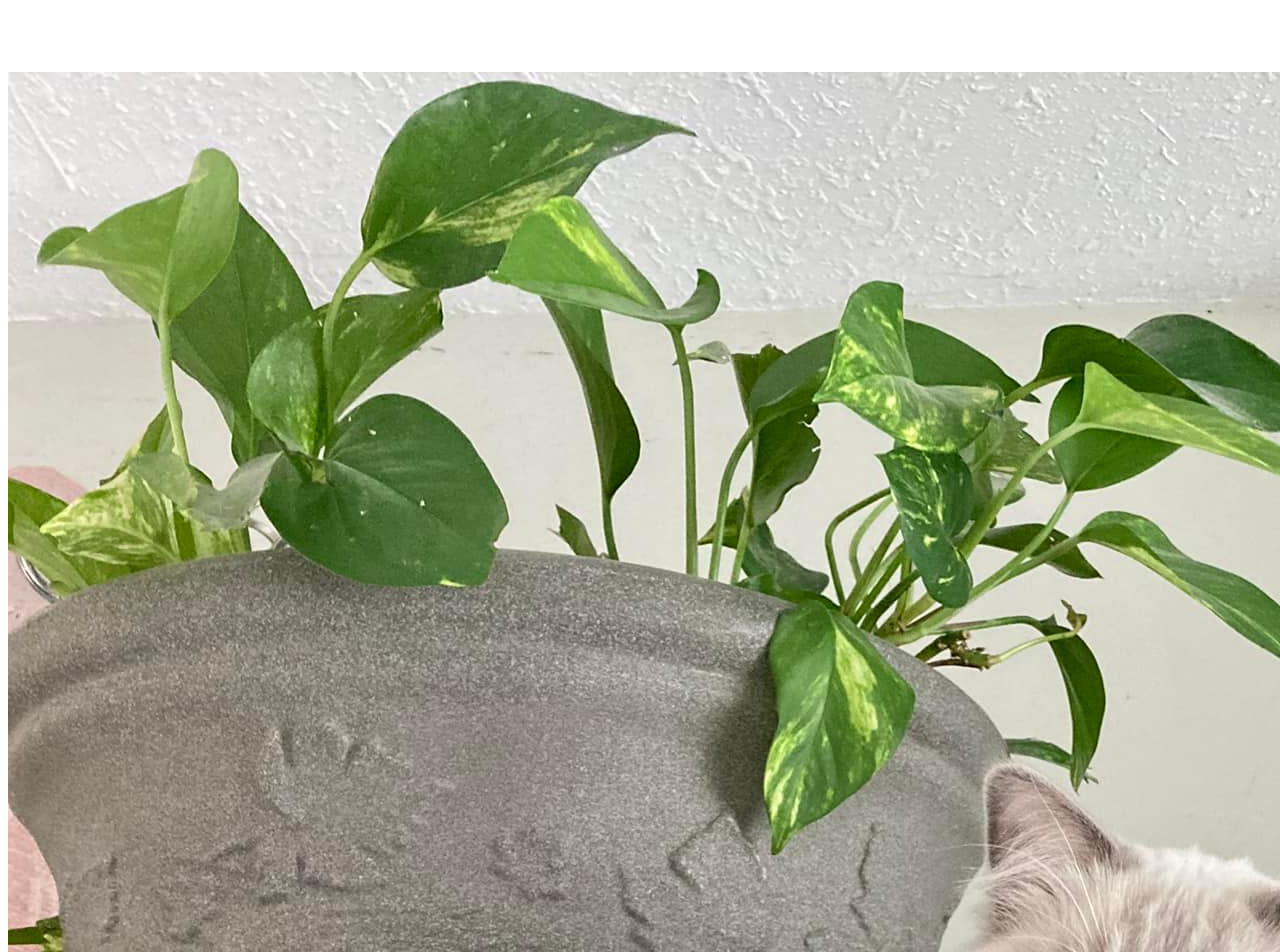
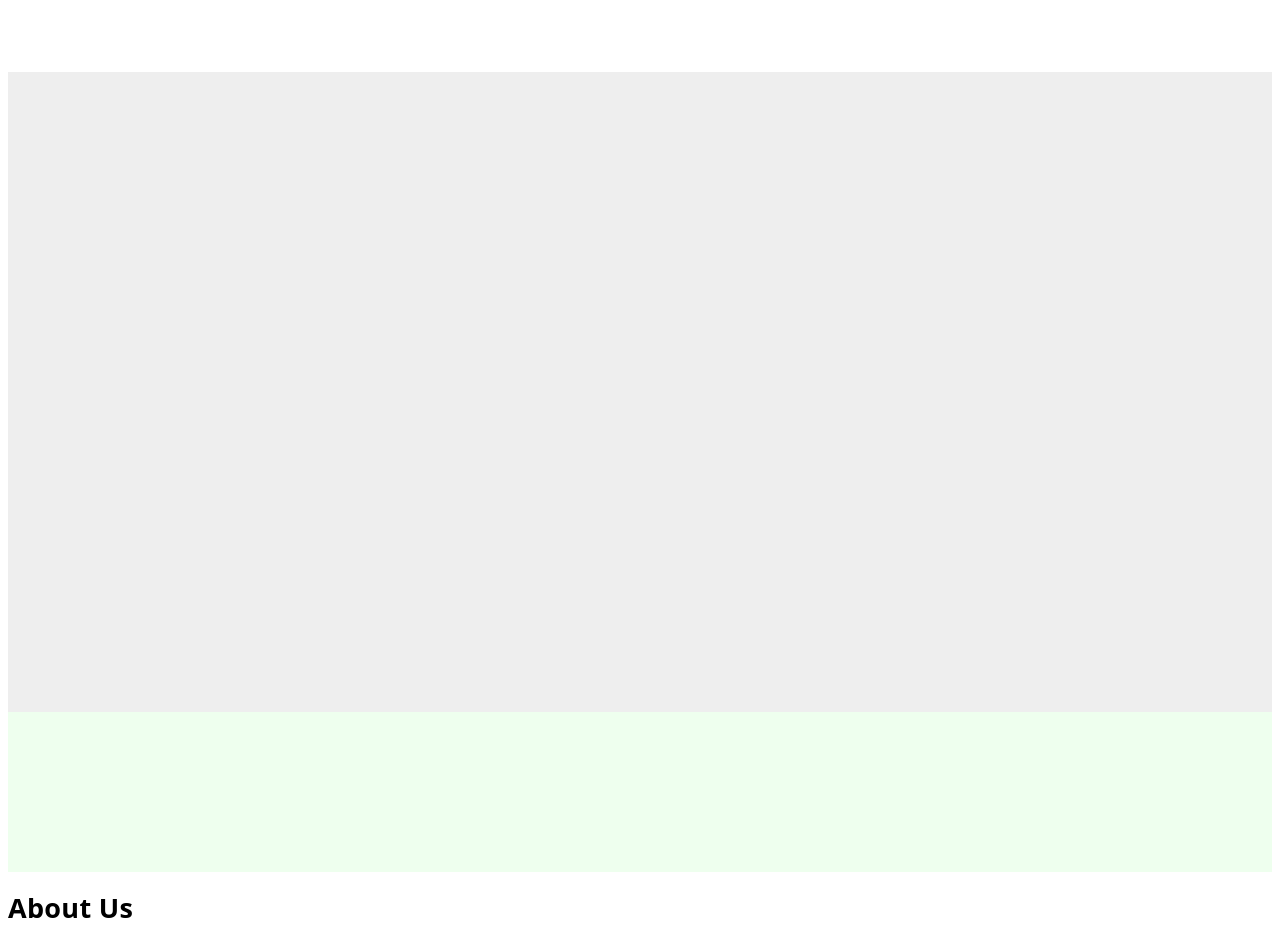
Before and after one commit to dcoates83/AzureSky, a Next.js app: page /LandingPage in a window 1280 px wide. Shown: the top 952 px of the page. Built offline with nearby package versions, Linux system fonts and the light colour scheme.

Commit message:
working on containers

```diff
--- a/pages/LandingPage.tsx
+++ b/pages/LandingPage.tsx
@@ -1,3 +1,4 @@
+import Grid from '@mui/material/Unstable_Grid2'
 import Image from 'next/image'
 
 import aasia from '../assets/Aasia.jpg'
@@ -12,12 +13,18 @@ import sophia2 from '../assets/sophia-2.png'
 import sophia3 from '../assets/sophia-3.jpg'
 import tica from '../assets/Tica.png'
 import tzarBear from '../assets/tzar-bear.jpg'
-
 const HeroLanding = () => {
   return (
     <>
-      <section className="landing">
-        <Image className="hero-background-image" src={Landing} alt="main-img" />
+      <Grid container sx={{ height: '100dvh' }}>
+        <Grid sx={{ height: '80%', backgroundColor: '#eee', width: '100%' }}>
+          <Grid md={6} sx={{ height: '100%' }}></Grid>
+          <Grid md={6} sx={{ height: '100%' }}></Grid>
+        </Grid>
+        <Grid
+          sx={{ height: '20%', backgroundColor: '#efe', width: '100%' }}
+        ></Grid>
+        {/* <Image className="hero-background-image" src={Landing} alt="main-img" />
         <div className="hero-container">
           <Image src={catInBox} alt="cat in a box" className="second-hero" />
           <div className="rectangle">
@@ -27,8 +34,8 @@ const HeroLanding = () => {
         <p className="registered-text registered">
           All of our cats are tica Registered
         </p>
-        <Image src={tica} alt="tica" className="registered-tica" />
-      </section>
+        <Image src={tica} alt="tica" className="registered-tica" /> */}
+      </Grid>
     </>
   )
 }
```
